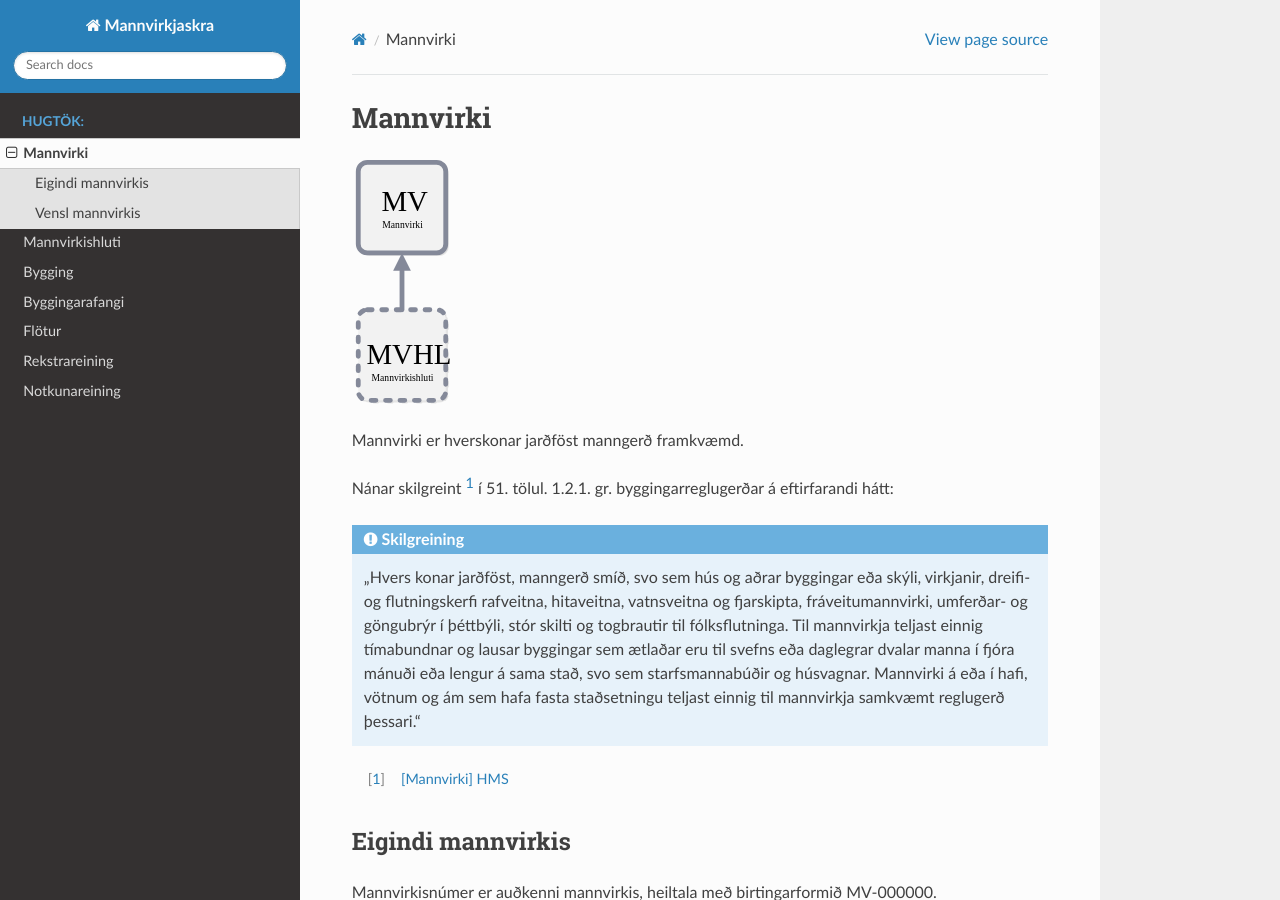
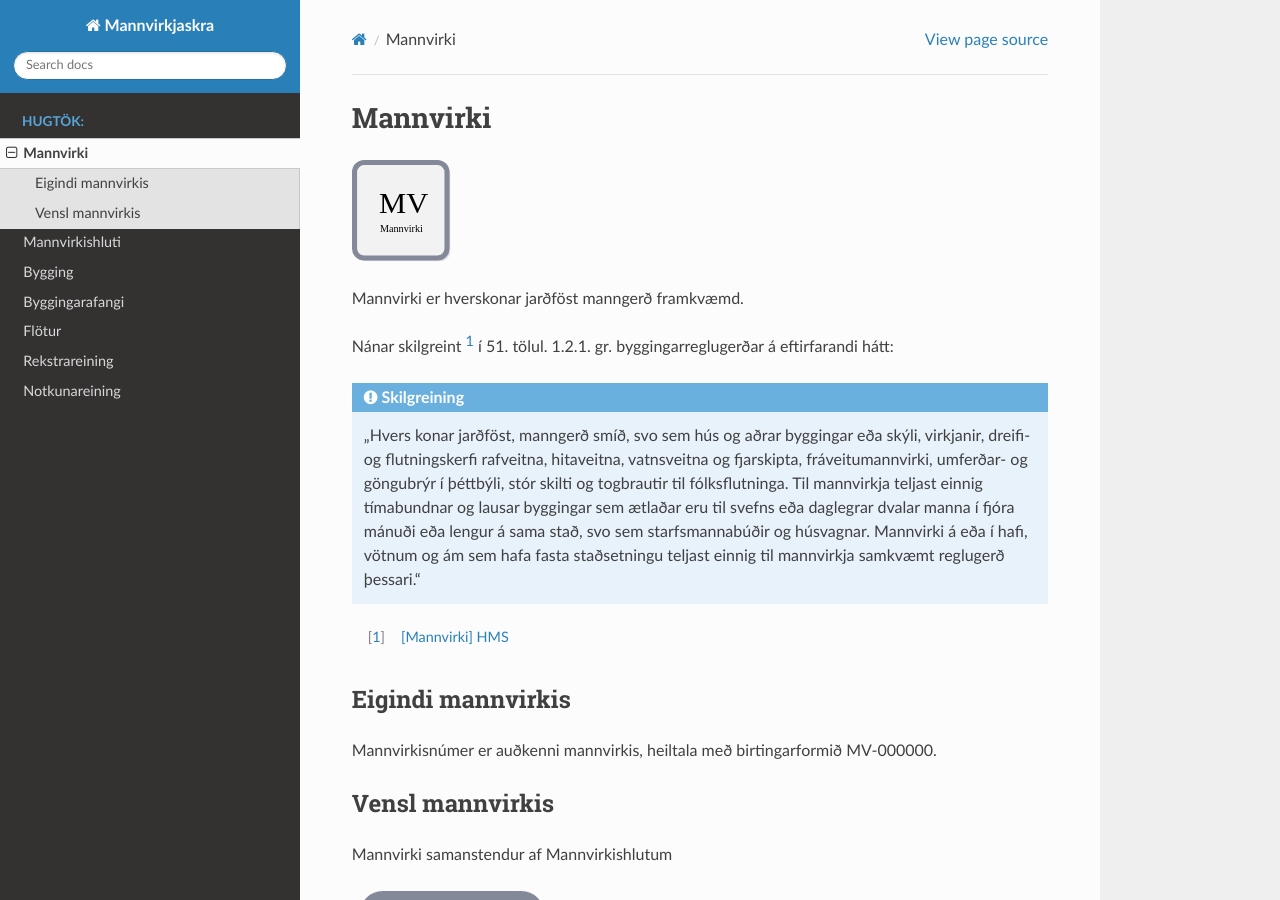
Before and after one commit to hthl/Mannvirkjaskra, a Sphinx documentation site: the page built from source/mannvirki.rst, in a window 1280 px wide and 900 px high. Built offline with Sphinx 7.4.7 and the Read the Docs theme 2.0.0, drawn with Linux system fonts in a browser that asks for light colours.

Commit message:
Update mannvirki.rst

```diff
--- a/source/mannvirki.rst
+++ b/source/mannvirki.rst
@@ -1,7 +1,7 @@
 Mannvirki
 ==========
 
-.. image:: img/mannvirki_mannvirkishluti.svg
+.. image:: img/mannvirki.svg
   :width: 100
   :alt: Mannvirki
 
```
